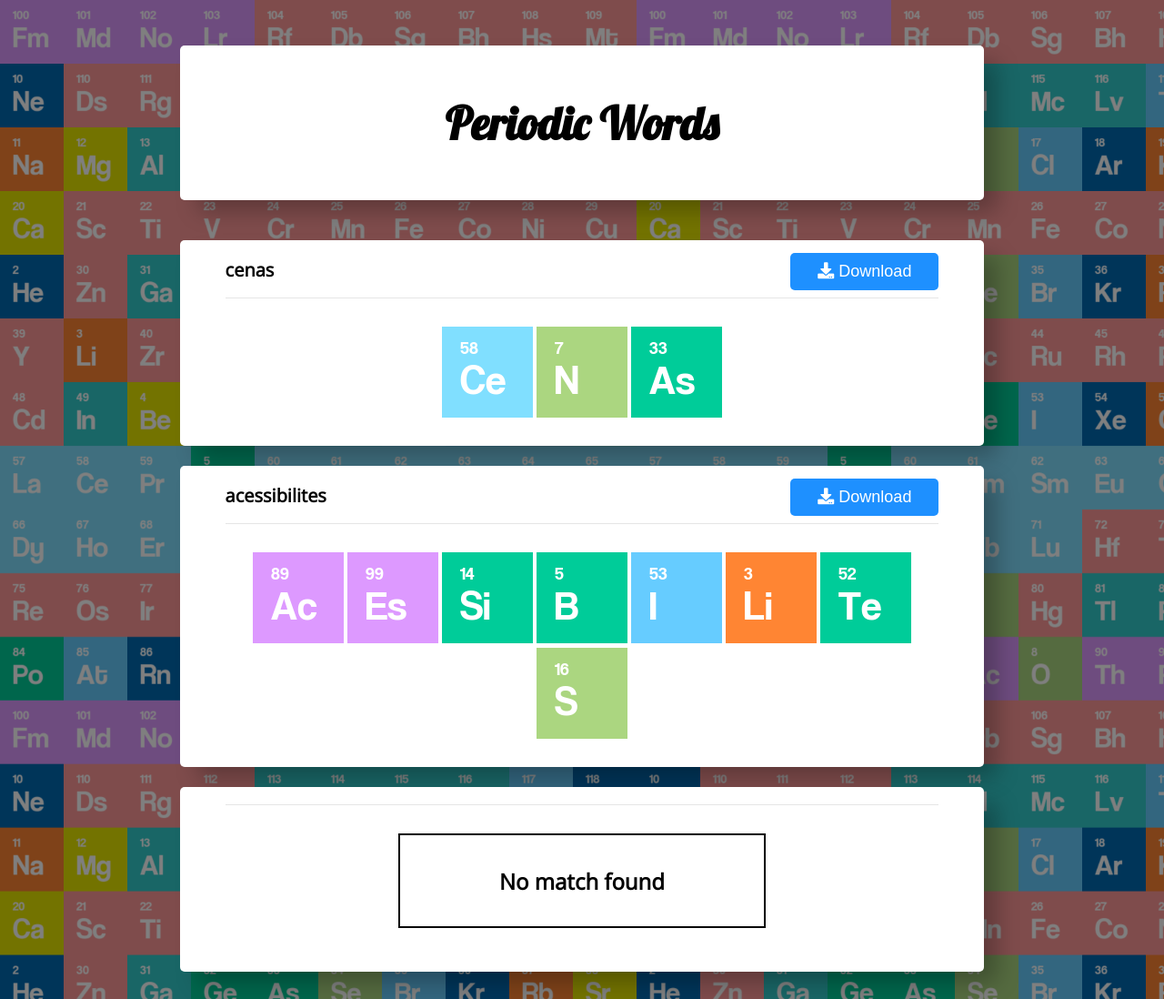
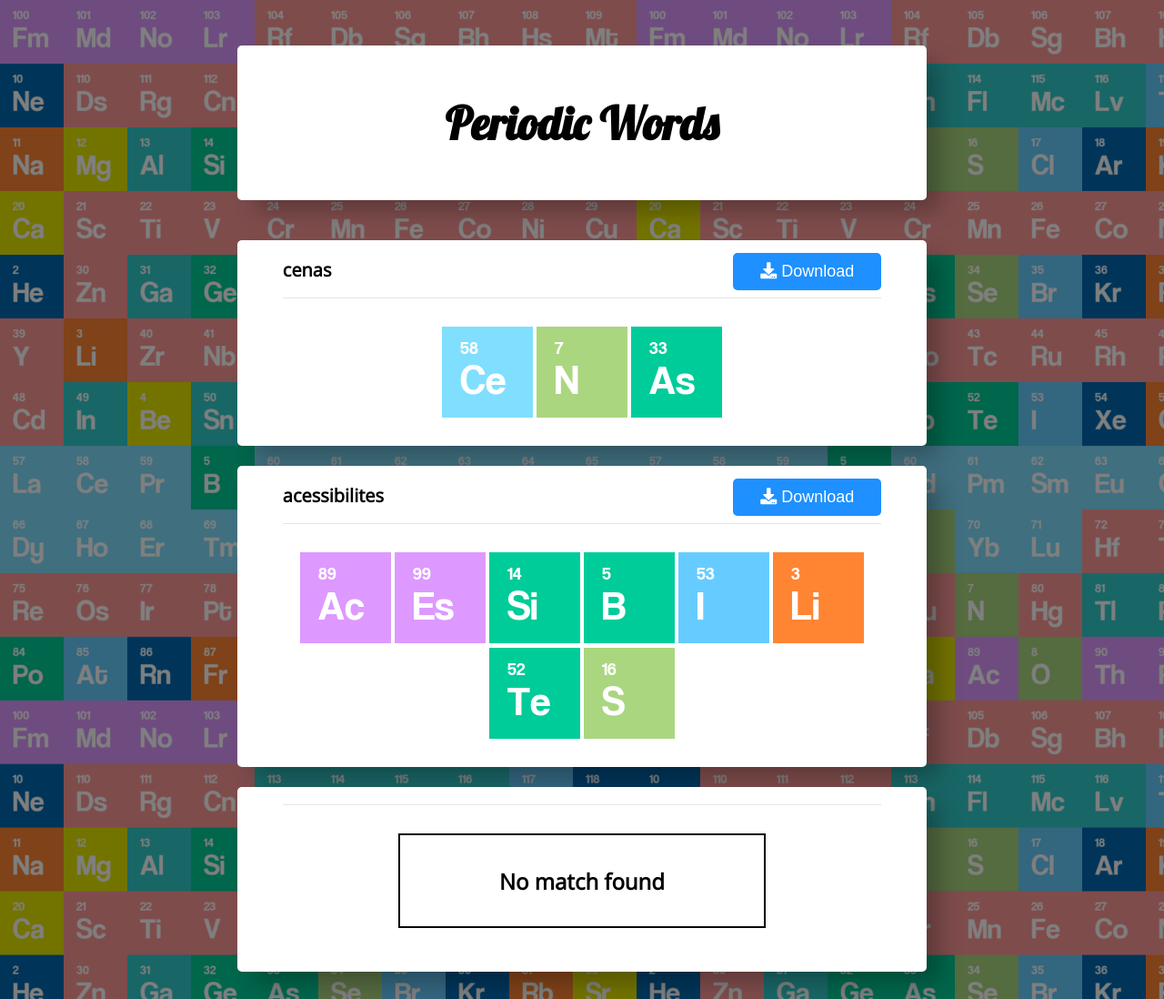
Before and after one commit to danielsf97/periodic-words, a Flask app: page /result in a window 1280 px wide. Shown: the whole page at 91% size. Run offline with Flask 2, Linux system fonts and the light colour scheme; some libraries are stand-ins or nearby versions.

Commit message:
Mudei a largura

```diff
--- a/templates/result.html
+++ b/templates/result.html
@@ -22,8 +22,8 @@
                 left: 0;
                 right: 0;
                 margin-top: 50px;
-                margin-right: 15%;
-                margin-left: 15%;
+                margin-right: 20%;
+                margin-left: 20%;
                 margin-bottom = 50px;
                 -webkit-box-shadow: 17px 15px 25px -3px rgba(0,0,0,0.26);
                 -moz-box-shadow: 17px 15px 25px -3px rgba(0,0,0,0.26);
@@ -37,8 +37,8 @@
                 padding: 4px 50px;
                 background-color: white;
                 text-align: center;
-                margin-right: 15%;
-                margin-left: 15%;
+                margin-right: 20%;
+                margin-left: 20%;
                 -webkit-box-shadow: 17px 15px 25px -3px rgba(0,0,0,0.26);
                 -moz-box-shadow: 17px 15px 25px -3px rgba(0,0,0,0.26);
                 box-shadow: 17px 15px 25px -3px rgba(0,0,0,0.26);
```
